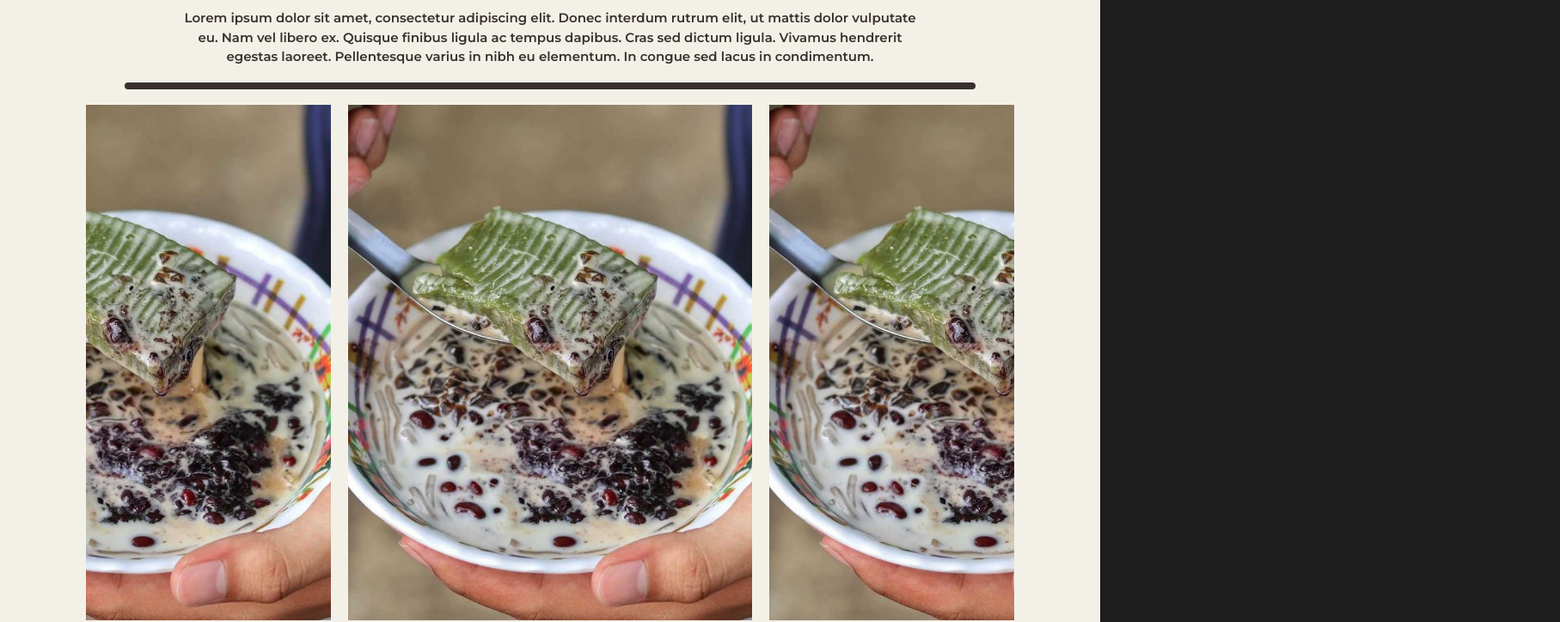
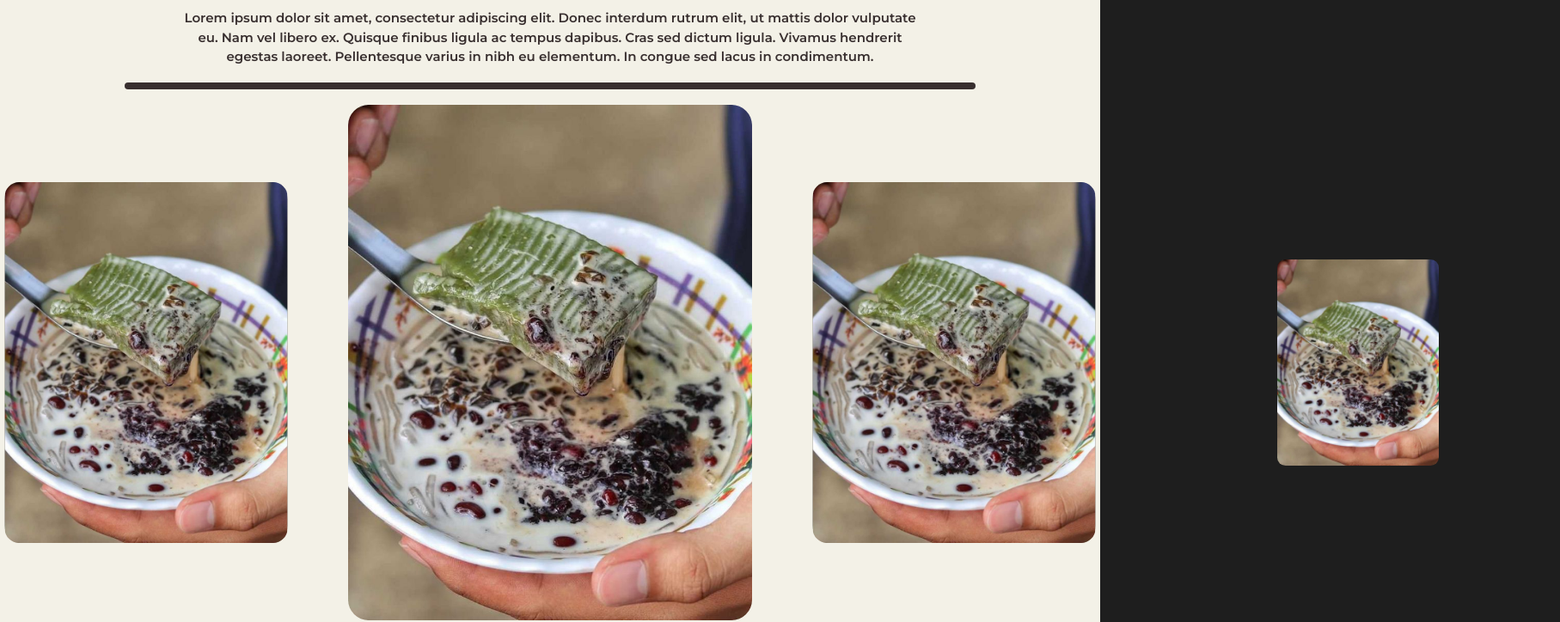
Before and after one commit to rlatksk/Explor-Eats, a React (Vite) app in the folder client/: page / in a window 1280 px wide. Shown: the part 1000-1724 px from the top of the page at 86% size, 1815 px wide, since content can reach past the window. Built offline with nearby package versions, Linux system fonts and the light colour scheme.

Commit message:
New Carousel, might need some more styling

```diff
--- a/client/src/components/Carousel.jsx
+++ b/client/src/components/Carousel.jsx
@@ -1,53 +1,100 @@
-import React, { useEffect, useState } from 'react';
+import React, { useCallback, useEffect, useRef } from 'react';
 import useEmblaCarousel from 'embla-carousel-react';
 import Autoplay from 'embla-carousel-autoplay';
+import CheHunTiau from '@/assets/images/CheHunTiau.jpg';
 
-const Carousel = ({ slides }) => {
-  const [emblaRef, emblaApi] = useEmblaCarousel({ loop: true, align: 'center' }, [Autoplay({ delay: 3000, stopOnInteraction: false })]);
-  const [selectedIndex, setSelectedIndex] = useState(0);
+const TWEEN_FACTOR_BASE = 0.3; // Factor to control the tweening intensity
+
+// Utility function to keep values within a range
+const numberWithinRange = (number, min, max) => Math.min(Math.max(number, min), max);
+
+const Carousel = ({ slides, options }) => {
+  const [emblaRef, emblaApi] = useEmblaCarousel(options,
+    [Autoplay({ stopOnMouseEnter:true, delay: 2000, stopOnInteraction: false, })]
+  );
+  const tweenFactor = useRef(0);
+  const tweenNodes = useRef([]);
+
+  // Set up the tweening nodes on the slides
+  const setTweenNodes = useCallback((emblaApi) => {
+    tweenNodes.current = emblaApi.slideNodes().map((slideNode) =>
+      slideNode.querySelector('.embla__slide__number')
+    );
+  }, []);
+
+  // Set the tweening factor based on the number of slides
+  const setTweenFactor = useCallback((emblaApi) => {
+    tweenFactor.current = TWEEN_FACTOR_BASE * emblaApi.scrollSnapList().length;
+  }, []);
+
+  // Apply the scale transformation to the slides based on their distance to the center
+  const tweenScale = useCallback((emblaApi, eventName) => {
+    const engine = emblaApi.internalEngine();
+    const scrollProgress = emblaApi.scrollProgress();
+    const slidesInView = emblaApi.slidesInView();
+    const isScrollEvent = eventName === 'scroll';
+
+    emblaApi.scrollSnapList().forEach((scrollSnap, snapIndex) => {
+      let diffToTarget = scrollSnap - scrollProgress;
+      const slidesInSnap = engine.slideRegistry[snapIndex];
+
+      slidesInSnap.forEach((slideIndex) => {
+        if (isScrollEvent && !slidesInView.includes(slideIndex)) return;
+
+        // Handle loop adjustments
+        if (engine.options.loop) {
+          engine.slideLooper.loopPoints.forEach((loopItem) => {
+            const target = loopItem.target();
+            if (slideIndex === loopItem.index && target !== 0) {
+              const sign = Math.sign(target);
+              if (sign === -1) diffToTarget = scrollSnap - (1 + scrollProgress);
+              if (sign === 1) diffToTarget = scrollSnap + (1 - scrollProgress);
+            }
+          });
+        }
+
+        // Calculate and apply scale transformation
+        const tweenValue = 1 - Math.abs(diffToTarget * tweenFactor.current);
+        const scale = numberWithinRange(tweenValue, 0, 1).toString();
+        const tweenNode = tweenNodes.current[slideIndex];
+        tweenNode.style.transform = `scale(${scale})`;
+      });
+    });
+  }, []);
 
   useEffect(() => {
     if (!emblaApi) return;
-    emblaApi.on('select', () => {
-      setSelectedIndex(emblaApi.selectedScrollSnap());
-    });
-  }, [emblaApi]);
 
-  const scrollToSlide = (index) => {
-    if (emblaApi) {
-      emblaApi.scrollTo(index);
-      emblaApi.plugins().forEach(plugin => {
-        if (plugin.name === 'Autoplay') {
-          plugin.reset();
-        }
-      });
-    }
-  };
+    setTweenNodes(emblaApi);
+    setTweenFactor(emblaApi);
+    tweenScale(emblaApi);
+
+    emblaApi
+      .on('reInit', setTweenNodes)
+      .on('reInit', setTweenFactor)
+      .on('reInit', tweenScale)
+      .on('scroll', tweenScale)
+      .on('slideFocus', tweenScale);
+  }, [emblaApi, tweenScale]);
 
   return (
-    <div className="embla" ref={emblaRef}>
-      <div className="embla__container flex">
-        {slides.map((slide, index) => (
-          <div
-            key={slide.id}
-            className={`embla__slide relative flex-[0_0_auto] transition-transform duration-300 ease-in-out ${
-              selectedIndex === index ? 'scale-105' : 'scale-100'
-            }`}
-            onClick={() => scrollToSlide(index)}
-          >
-            <img
-              src={slide.image}
-              alt={slide.text}
-              className="object-cover cursor-pointer w-[29.375rem] h-[37.5rem] max-h-[37.5rem]"
-            />
-            <div className="absolute inset-0 bg-black bg-opacity-50 flex items-center justify-center opacity-0 hover:opacity-100 transition-opacity duration-300">
-              <p className="text-white text-lg">{slide.text}</p>
-            </div>
+    <div className="embla" >
+      <div className="embla__viewport" ref={emblaRef}>
+        <div className="embla__container">
+          {slides.map((slide, index) => (
+            <div className="embla__slide">
+                <div className="embla__slide__number">
+                  <img className="embla__slide__image" src={slide.image}  />
+                    <div className="embla__slide__overlay">
+                    <p className="text-white text-lg">{slide.text}</p>
+                </div>
+                </div>
           </div>
-        ))}
+          ))}
+        </div>
       </div>
     </div>
   );
 };
 
-export { Carousel };
+export{ Carousel };
--- a/client/src/index.css
+++ b/client/src/index.css
@@ -66,19 +66,73 @@
     background-color: var(--background);
     color: rgb(var(--foreground));
     font-family: 'Montserrat', sans-serif;
+    overflow-x: hidden;
   }
 }
 
 .embla {
-  overflow: hidden;
+  margin: auto;
+  --slide-height: 37.5rem;
+  --slide-spacing: -1rem;
+  --slide-size: 100%;
+}
+.embla__viewport {
+  /* overflow: hidden; */
   width: 100%;
 }
-
 .embla__container {
   display: flex;
+  /* overflow: hidden; */
+  touch-action: pan-y pinch-zoom;
+  margin: 0 calc(var(--slide-spacing) * -1);
+  width: 29.375rem;
+}
+.embla__slide {
+  transform: translate3d(0, 0, 0);
+  flex: 0 0 100%;
+}
+.embla__slide__number {
+  box-shadow: inset 0 0 0 0.2rem rgba(30, 30, 30, 1);
+  border-radius: 1.8rem;
+  font-size: 4rem;
+  font-weight: 600;
+  display: flex;
+  align-items: center;
+  justify-content: center;
+  height: var(--slide-height);
+  user-select: none;
 }
 
-.embla__slide {
-  position: relative;
-  margin: 0px 10px;
+.embla__slide__image {
+  border-radius: 1.5rem;
+  display: flex;
+  align-items: center;
+  justify-content: center;
+  height: 100%;
+  width: 100%;
+  user-select: none;
+  object-fit: cover;
+  border-radius: 1.5rem
 }
+
+.embla__slide__overlay {
+  position: absolute;
+  inset: 0;
+  display: flex;
+  align-items: center;
+  justify-content: center;
+  background-color: rgba(0, 0, 0, 0.7);
+  opacity: 0;
+  transition: opacity 0.3s;
+  border-radius: 1.5rem;
+  font-size: 4rem;
+  font-weight: 600;
+  align-items: center;
+  justify-content: center;
+  height: var(--slide-height);
+  user-select: none;
+}
+
+.embla__slide__overlay:hover {
+  opacity: 1;
+}
--- a/client/src/pages/home/FoodHome.jsx
+++ b/client/src/pages/home/FoodHome.jsx
@@ -11,8 +11,10 @@ function FoodHome() {
     { id: 5, text: 'Slide 5', image: CheHunTiau },
   ];
 
+  const OPTIONS = { loop: true }
+
   return (
-    <div className='flex flex-col h-fit bg-[#F3F1E7] gap-[3.125rem] pt-[4.375rem] pb-[3.125rem] px-[6.25rem]'>
+    <div className='flex flex-col h-fit items-center bg-[#F3F1E7] gap-[3.125rem] pt-[4.375rem] pb-[3.125rem] px-[6.25rem]'>
       <div className='flex flex-col gap-[1.125rem] items-center'>
         <hr className='border-t-8 border-secondaryColor w-full rounded-full' />
         <h1 className='text-secondaryColor font-bold text-[4rem]'>THE FOODS</h1>
@@ -20,11 +22,11 @@ function FoodHome() {
           Lorem ipsum dolor sit amet, consectetur adipiscing elit. Donec interdum rutrum elit, ut mattis dolor vulputate eu. Nam vel libero ex. Quisque finibus ligula ac tempus dapibus. Cras sed dictum ligula. Vivamus hendrerit egestas laoreet. Pellentesque varius in nibh eu elementum. In congue sed lacus in condimentum.
         </p>
         <hr className='border-t-8 border-secondaryColor w-11/12 rounded-full' />
-        <div>
-          <Carousel slides={slides} />
-        </div>
+          {/* <Carousel slides={slides} /> */}
+          <Carousel slides={slides} options={OPTIONS} />
+
       </div>
-      <hr className='border-t-8 border-secondaryColor w-11/12 rounded-full' />
+        <hr className='border-t-8 border-secondaryColor w-11/12 rounded-full' />
     </div>
   );
 }
```
